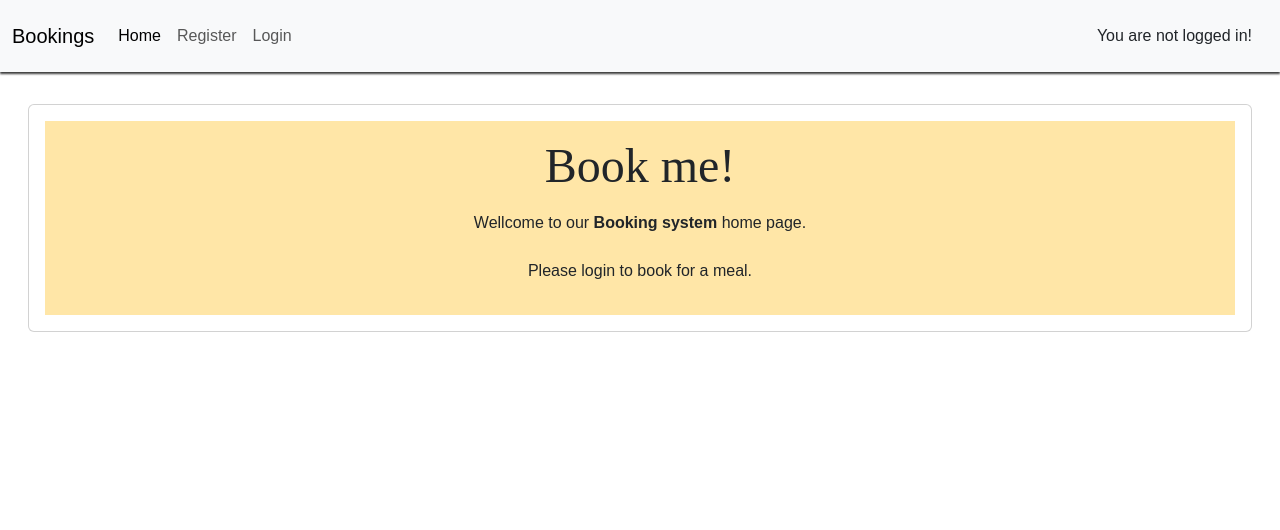
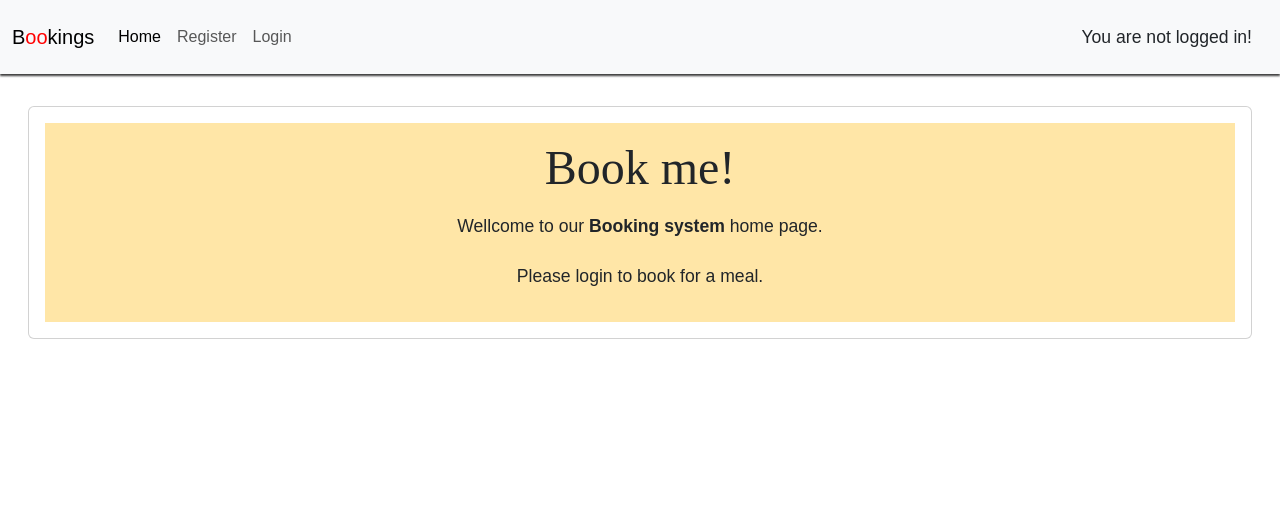
Before and after one commit to kasemdeautsch/PP4, a Django app: page / in a window 1280 px wide. Shown: the top 530 px of the page. Run offline with Django 4.2, Linux system fonts and the light colour scheme; parts of the project's set-up code (start-up, migrations or seed data) failed here and were passed over; some libraries are stand-ins or nearby versions.

Commit message:
style the brand name

```diff
--- a/static/css/style.css
+++ b/static/css/style.css
@@ -21,6 +21,9 @@ h2 {
     color: #184f63; /* dark-blue */
 }
 
+p {
+    font-size: 1.1rem;
+}
 /* Body */
 body {
     font-family: "Poppins", sans-serif;
@@ -40,6 +43,10 @@ body {
 
 .c-color {
     background-color: #ffe6a7;
+}
+
+.o-brand {
+    color: red;
 }
 /*Footer*/
 footer {
--- a/templates/base.html
+++ b/templates/base.html
@@ -30,7 +30,7 @@
     <!-- Navigation -->
     <nav class="navbar navbar-expand-sm bg-body-tertiary">
       <div class="container-fluid">
-        <a class="navbar-brand" href="{% url 'home' %}">Bookings</a>
+        <a class="navbar-brand" href="{% url 'home' %}">B<span class="o-brand">oo</span>kings</a>
         <button
           class="navbar-toggler"
           type="button"
```
